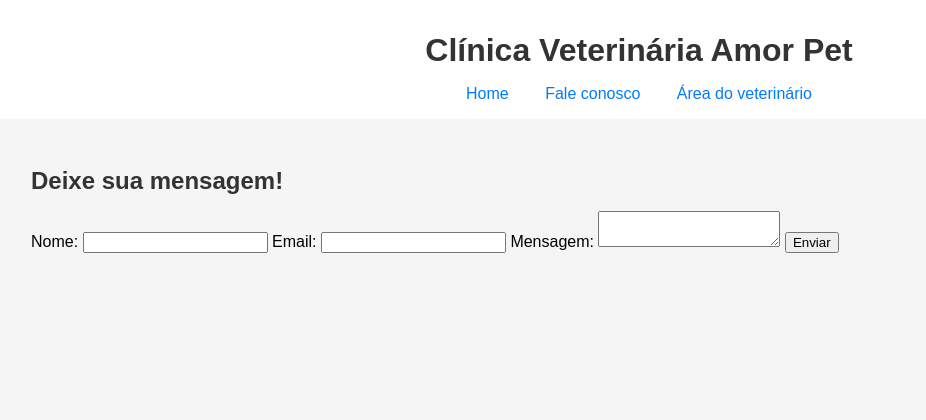
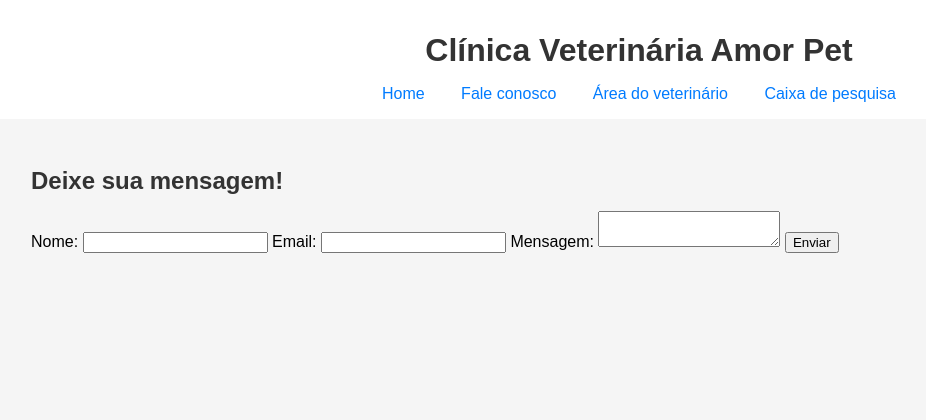
Before and after one commit to SrVaderXD/amor-pet, a FastAPI app: page /contato/ in a window 1280 px wide. Shown: the top 420 px of the page, without its empty margins (1-927 px from the left). Run offline with FastAPI, Linux system fonts and the light colour scheme.

Commit message:
Update contato.html

```diff
--- a/frontend/templates/contato.html
+++ b/frontend/templates/contato.html
@@ -14,6 +14,7 @@
                 <li><a href="/">Home</a></li>
                 <li><a href="/contato/">Fale conosco</a></li>
                 <li><a href="/cadastrar-consulta/">Área do veterinário</a></li>
+                <li><a href="caixapesquisa.html">Caixa de pesquisa</a></li>
             </ul>
         </nav>
     </header>
```
